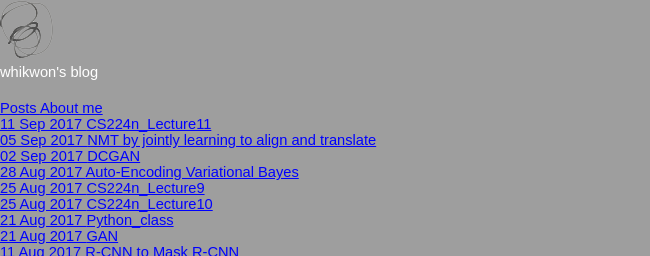
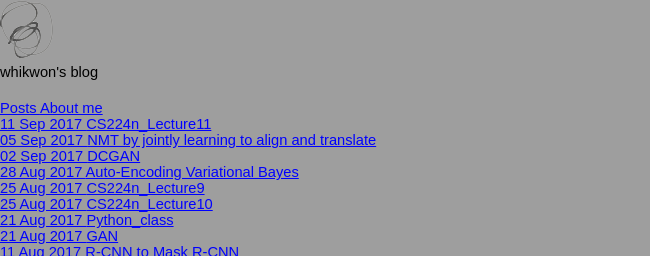
Before and after one commit to whikwon/deprecated_blog, a Jekyll site: the page built from index.html, in a window 1280 px wide. Shown: the top 256 px of the page, without its empty margins (0-650 px from the left). Built offline with Jekyll 4.4.1, drawn with Linux system fonts in a browser that asks for light colours.

Commit message:
stylesheets/

```diff
--- a/stylesheets/default.css
+++ b/stylesheets/default.css
@@ -11,7 +11,7 @@
 		font-family: 'Varela Round', sans-serif;
 		font-size: 11pt;
 		font-weight: 400;
-		color: #ffffff;
+		color: #000000;
 	}
 
 
```
